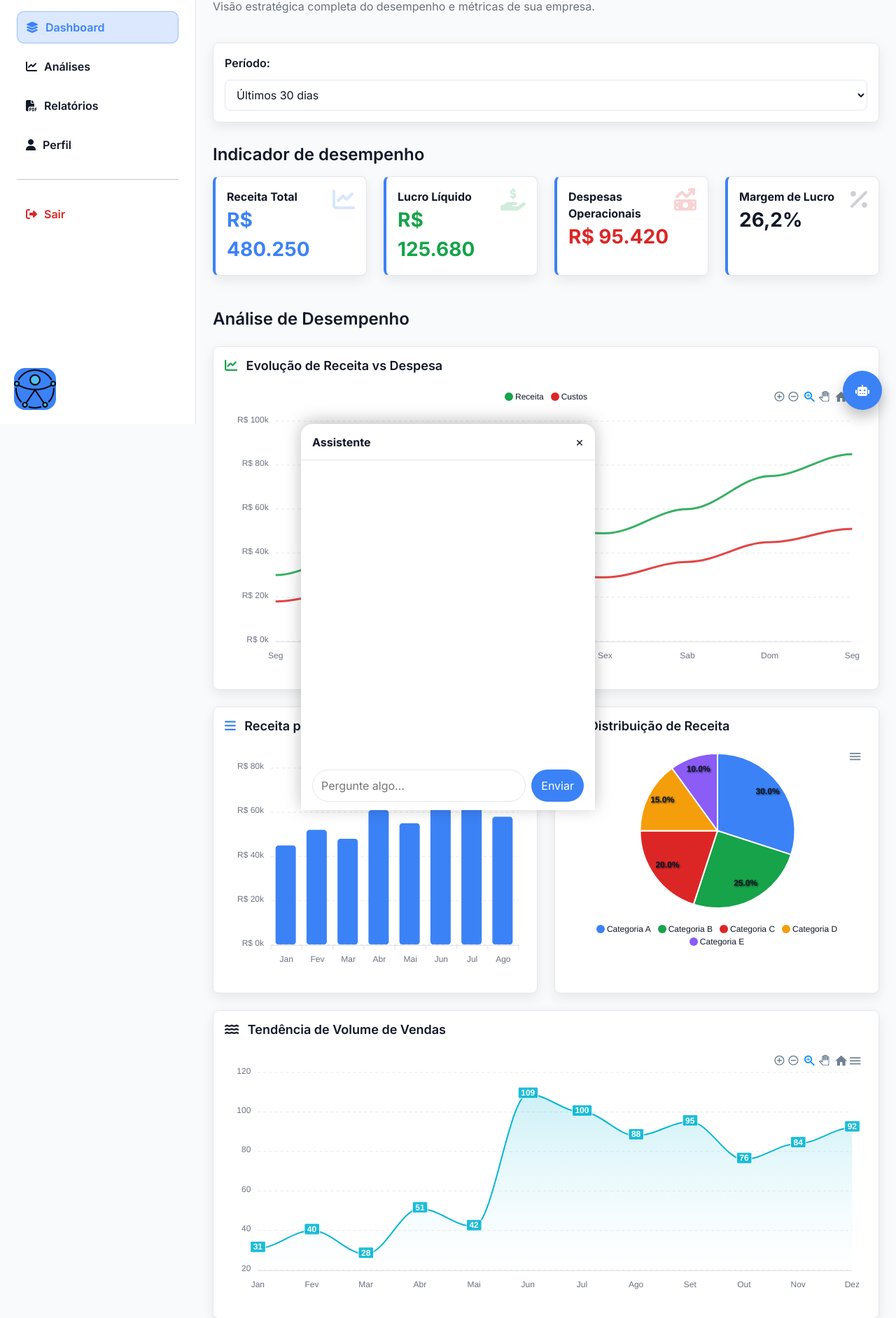
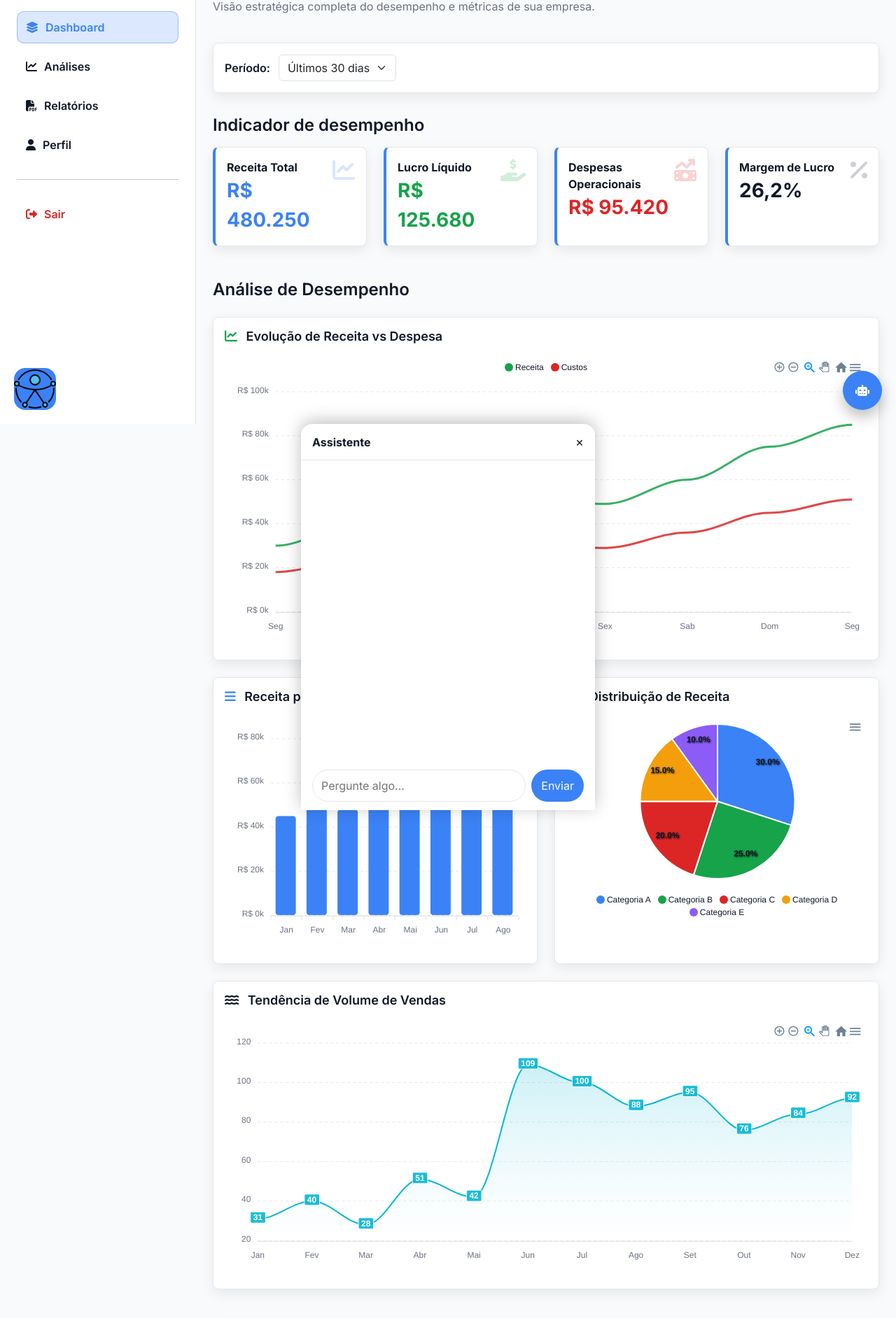
Before and after one commit to Ima23-d/-Projeto-Extensao_2.0, a Flask app: page /graficos-avancados in a window 1280 px wide. Shown: the part 194-2078 px from the top of the page at 70% size. Run offline with Flask 3, Linux system fonts and the light colour scheme; the visitor is signed in with stand-in values (Sample User, id 1); some libraries are stand-ins or nearby versions.

Commit message:
Update graficos-avancados.html

```diff
--- a/templates/graficos-avancados.html
+++ b/templates/graficos-avancados.html
@@ -9,6 +9,13 @@
   <link rel="stylesheet" href="https://cdn.jsdelivr.net/npm/bootstrap@5.3.8/dist/css/bootstrap.min.css">
   <link rel="stylesheet" href="{{ url_for('static', filename='css/estilo.css') }}" />
   <link rel="stylesheet" href="https://cdnjs.cloudflare.com/ajax/libs/font-awesome/6.5.1/css/all.min.css">
+  <style>
+    @media (max-width: 768px) {
+      .grid-responsivo {
+        grid-template-columns: 1fr !important;
+      }
+    }
+  </style>
 </head>
 
 <body>
@@ -57,7 +64,7 @@
           <section class="cartao" aria-label="Filtros de análise" style="margin-top: 24px;">
             <div style="display: flex; gap: 12px; flex-wrap: wrap; align-items: center;">
               <label for="periodoDash" style="font-weight: 600;">Período:</label>
-              <select class="entrada" id="periodoDash" aria-label="Selecionar período">
+              <select class="form-select w-auto" id="periodoDash" aria-label="Selecionar período">
                 <option value="7">Últimos 7 dias</option>
                 <option value="30" selected>Últimos 30 dias</option>
                 <option value="90">Últimos 90 dias</option>
@@ -132,7 +139,7 @@
             </article>
 
             <!-- Grid 2x2 para outros gráficos -->
-            <div style="display: grid; grid-template-columns: 1fr 1fr; gap: 24px;">
+            <div style="display: grid; grid-template-columns: 1fr 1fr; gap: 24px;" class="grid-responsivo">
               <!-- Barras -->
               <article class="cartao">
                 <h3 class="h2" style="font-size: 18px; margin-bottom: 20px;">
```
